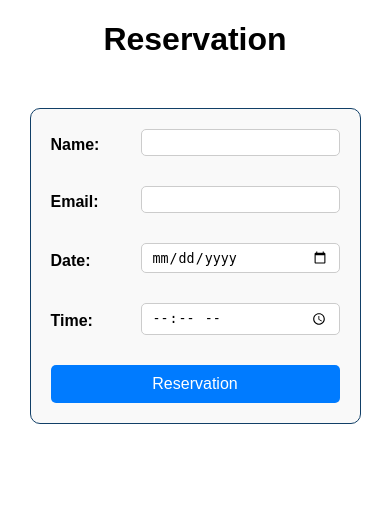
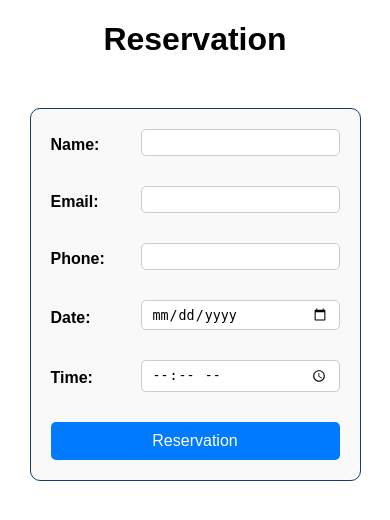
Before and after one commit to kubaledvina/reservation-app, a Flask app: page / in a window 390 px wide. Shown: the top 520 px of the page. Run offline with Flask 3, Linux system fonts and the light colour scheme.

Commit message:
add phone

```diff
--- a/app.py
+++ b/app.py
@@ -17,6 +17,7 @@ def init_db():
             id INTEGER PRIMARY KEY AUTOINCREMENT,
             name TEXT NOT  NULL,
             email TEXT NOT NULL,
+            phone TEXT NOT NULL,
             date TEXT NOT NULL,
             time TEXT NOT NULL
         )
@@ -49,6 +50,7 @@ def index():
     if request.method == "POST":
         name = request.form["name"]
         email = request.form["email"]
+        phone = request.form["phone"]
         date = request.form["date"]
         time = request.form["time"]
 
@@ -62,8 +64,8 @@ def index():
             conn.close()
             return render_template("index.html", message="This date is already booked!")
 
-        c.execute("INSERT INTO reservations (name, email, date, time) VALUES (?, ?, ?, ?)",
-                  (name, email, date, time))
+        c.execute("INSERT INTO reservations (name, email, phone, date, time) VALUES (?, ?, ?, ?, ?)",
+                  (name, email, phone, date, time))
         conn.commit()
         conn.close()
 
@@ -72,7 +74,8 @@ def index():
         except Exception as e:
             print("Error send email:", e)
 
-        return render_template("index.html", message=f"Reservation on {date} v {time}.", send_info=f"Send email on {email}")
+        return render_template("index.html", message=f"Reservation on {date} v {time}.",
+                               send_info=f"Send email on {email}")
 
     return render_template("index.html")
 
--- a/templates/admin.html
+++ b/templates/admin.html
@@ -18,6 +18,7 @@
                     <th>ID</th>
                     <th>Name</th>
                     <th>Email</th>
+                    <th>Phone</th>
                     <th>Date</th>
                     <th>Time</th>
                 </tr>
@@ -30,6 +31,7 @@
                     <td>{{ r[2] }}</td>
                     <td>{{ r[3] }}</td>
                     <td>{{ r[4] }}</td>
+                    <td>{{ r[5] }}</td>
                 </tr>
                 {% endfor %}
             </tbody>
--- a/templates/index.html
+++ b/templates/index.html
@@ -28,6 +28,11 @@
         </div>
 
         <div class="form-row">
+            <label for="phone">Phone:</label>
+            <input type="text" id="phone" name="phone" required>
+        </div>
+
+        <div class="form-row">
             <label for="date">Date:</label>
             <input type="date" id="date" name="date" required>
         </div>
```
Also changed, not shown: reservations.db (deleted).
